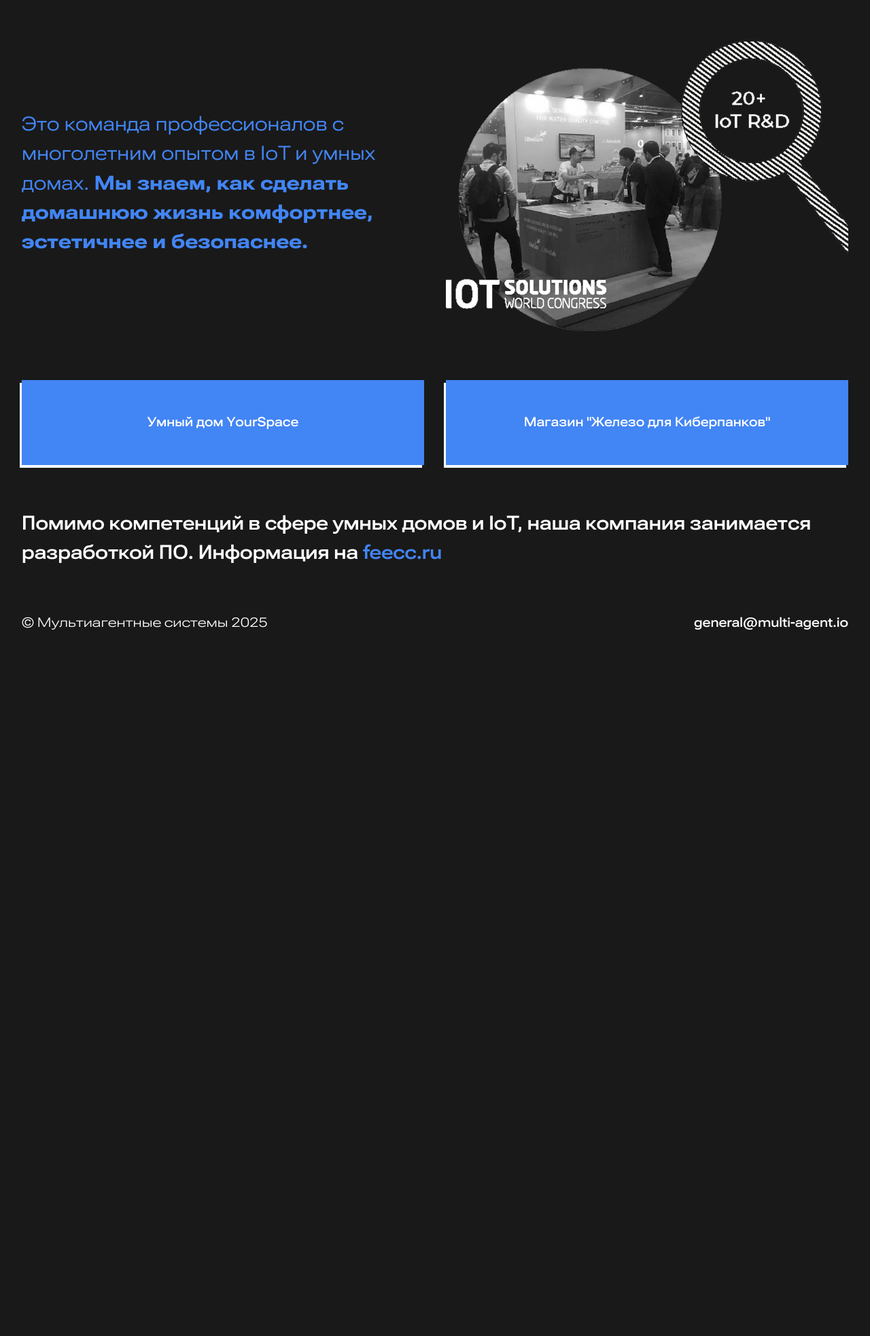
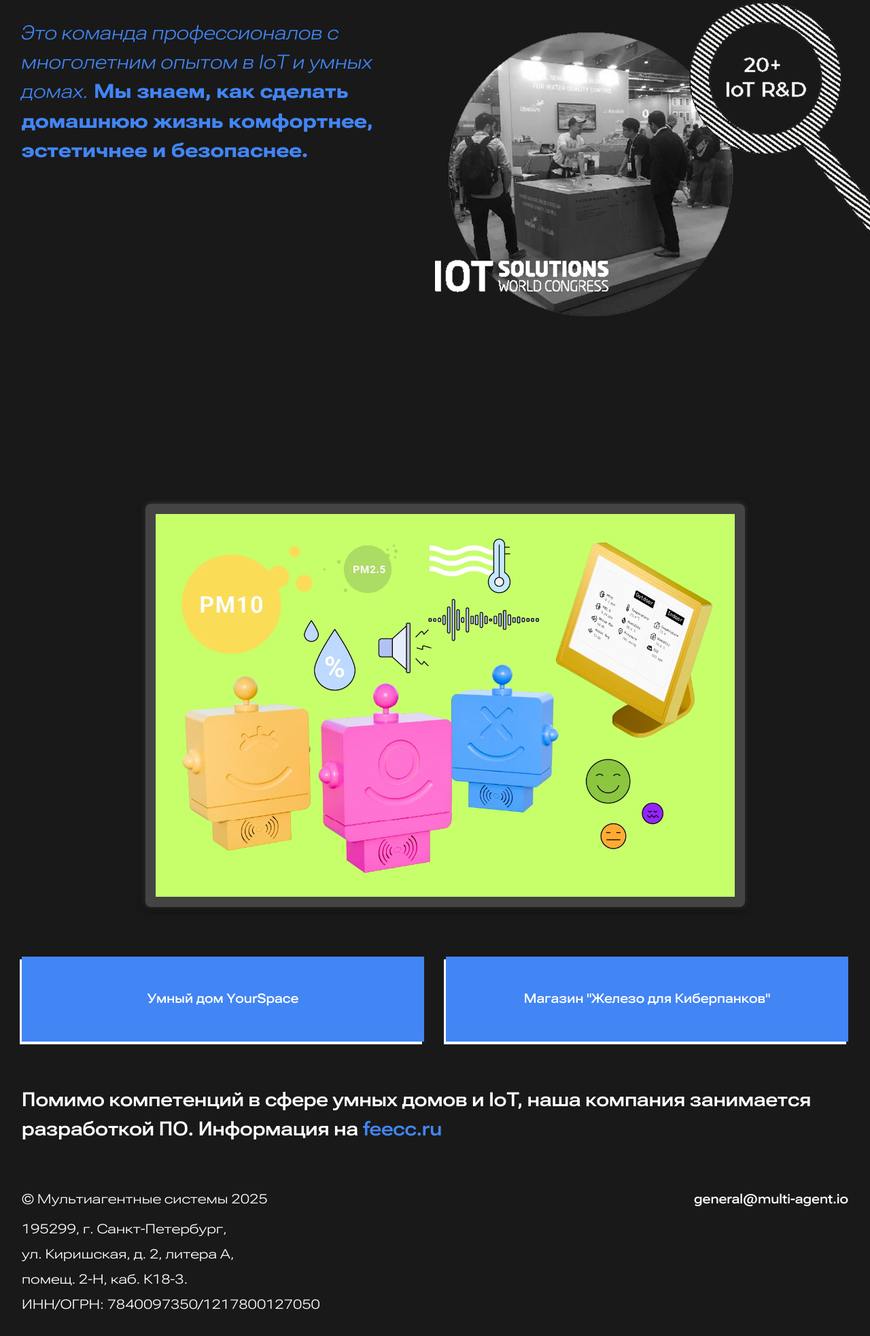
Before and after one commit to zirreal/multi-agent.io, an Astro site: page / in a window 1280 px wide. Shown: the part 117-2082 px from the top of the page at 68% size. Before the commit the page ends 1073 px from the top, so only its background shows below. Built offline with nearby package versions, Linux system fonts and the light colour scheme; Astro itself is replaced by a stand-in of ours.

Commit message:
new design

```diff
--- a/src/assets/styles/variables.css
+++ b/src/assets/styles/variables.css
@@ -3,6 +3,7 @@
 	--base-font-size: 1.2rem;
 	--font-family: "Roboto Flex", 'Roboto', system-ui, sans-serif;
 	--font-flex-base: 'wght' 500, 'wdth' 115, 'opsz' 32, 'XTRA' 520, 'XOPQ' 96, 'YOPQ' 79, 'YTAS' 750, 'YTDE' -203, 'YTFI' 738, 'YTLC' 514, 'YTUC' 712,  'GRAD' 132;
+	--font-flex-italic-light: "wght" 350, "wdth" 120, "opsz" 32, "XTRA" 520, "XOPQ" 96, "YOPQ" 79, "YTAS" 750, "YTDE" -203, "YTFI" 738, "YTLC" 514, "YTUC" 712, "slnt" -10;
 
 	--color-dark: #191919;
 	--color-light: #ffffff;
--- a/src/components/Footer.astro
+++ b/src/components/Footer.astro
@@ -13,8 +13,16 @@
 
 <footer class="footer">
   <div class="layout">
-    <div class="copyright">© {props.companyName} {props.year}</div>
-    <a class="underline" href="mailto:general@multi-agent.io">general@multi-agent.io</a>
+    <div class="contacts__address">
+      <div class="copyright">© {props.companyName} {props.year}</div>
+      <address>
+        <span>195299, г. Санкт-Петербург,</span>
+        <span>ул. Киришская, д. 2, литера А,</span>
+        <span>помещ. 2-Н, каб. К18-3.</span>
+        <span>ИНН/ОГРН: 7840097350/1217800127050</span>
+      </address>
+      </div>
+    <a class="underline" href="mailto:general@multi-agent.io" aria-label="свяжитесь с нами по email">general@multi-agent.io</a>
   </div>
 </footer>
 
@@ -28,18 +36,41 @@
   .footer .layout {
     display: flex;
     justify-content: space-between;
+    font-variation-settings:  'wght' 400, 'wdth' 148, 'opsz' 32, 'XTRA' 520, 'XOPQ' 96, 'YOPQ' 79, 'YTAS' 750, 'YTDE' -203, 'YTFI' 738, 'YTLC' 514, 'YTUC' 712;
     gap: var(--space);
   }
 
   .copyright {
-    font-variation-settings:  'wght' 400, 'wdth' 148, 'opsz' 32, 'XTRA' 520, 'XOPQ' 96, 'YOPQ' 79, 'YTAS' 750, 'YTDE' -203, 'YTFI' 738, 'YTLC' 514, 'YTUC' 712;
     color: var(--color-dark);
+    margin-bottom: calc(var(--space) * 0.5);
+  }
+
+  .contacts__address {
+    font-variation-settings: var(--font-flex-light);
+    margin-bottom: calc(var(--space) * 2);
+  }
+
+  .contacts__address address {
+    display: flex;
+    flex-direction: column;
+    font-style: normal;
+    gap: calc(var(--space-half) * 0.5);
+  }
+
+  .footer .layout a {
+    display: inline;
+    height: 100%;
   }
 
 
   @media screen and (max-width: 800px) {
     .footer .layout {
+      display: inline-flex;
       flex-direction: column;
+    }
+
+    .contacts__address {
+      margin-bottom: 0;
     }
   }
 </style>
--- a/src/pages/index.astro
+++ b/src/pages/index.astro
@@ -3,6 +3,7 @@
 import Layout from '../layouts/Layout.astro';
 
 import IOT from '../assets/img/multi-agent-systems.webp';
+import ALTRUISTS from '../assets/img/altruist.webp';
 ---
 
 <Layout
@@ -15,12 +16,16 @@
   <section class="mas">
     <div class="layout">
       <h1>Мультиагентные системы -</h1>
-      <div class="wrapper">
+      <div class="wrapper wrapper-with-img">
         <p class="title-blue mas__descr">
           <span class="title-blue--light">Это команда профессионалов с многолетним опытом в IoT и умных домах.</span> <b>Мы знаем, как сделать домашнюю жизнь комфортнее, эстетичнее и безопаснее.</b></p>
         <div class="decor-image">
           <Image src={IOT} alt="iot solutions"/>
         </div>
+      </div>
+
+      <div class="altruists">
+        <Image src={ALTRUISTS} alt="гражданская станция Альтруист"/>
       </div>
 
       <div class="wrapper">
@@ -37,17 +42,33 @@
 
 <style>
   h1 {
-    margin-bottom: calc(var(--space) * 2);
+    margin-bottom: var(--space);
   }
 
   p {
     margin-bottom: var(--space-half);
   }
 
+  .altruists {
+    width: 70%;
+    display: block;
+    margin: 0 auto;
+    margin-bottom: calc(var(--space) * 2);
+  }
+
+  .altruists img {
+    width: 100%;
+    height: 100%;
+    border: 15px solid #444;
+    box-shadow:
+      0 0 8px rgba(128, 128, 128, 0.4),
+      0 4px 12px rgba(0, 0, 0, 0.6);
+    border-radius: 8px;
+  }
+
   .wrapper {
     display: grid;
     grid-template-columns: repeat(2, 1fr);
-    align-items: center;
     gap: var(--space);
     margin-bottom:  calc(var(--space) * 2);
   }
@@ -65,6 +86,27 @@
    box-shadow: -1px 0px 3px 0 #fff;
   }
 
+  .wrapper-with-img {
+    min-height: 650px
+  }
+
+  .mas .decor-image {
+    max-width: 700px;
+    width: 100%;
+    min-height: 60vh;
+    height: 100%;
+  }
+
+  .mas .decor-image img {
+    position: absolute;
+    top: 15vh;
+    right: 0;
+    bottom: 0;
+    width: 50vw;
+    object-fit: cover;
+    z-index: 0;
+  }
+
 
   .mas__feecc {
     max-width: 1200px;
@@ -79,12 +121,39 @@
   .mas__feecc a:hover {
     color: var(--text-accent)
   }
+
   /* media queries */
+
+  @media screen and (max-width: 1200px) {
+    .wrapper-with-img {
+      min-height: unset;
+    }
+  }
 
   @media screen and (max-width: 860px) {
     .wrapper {
       grid-template-columns:  1fr;
     }
+
+    .altruists {
+      width: 100%
+    }
+
+    .altruists img {
+      width: calc(100% - 30px)
+    }
+
+
+    .mas .decor-image {
+      max-width: unset;
+      min-height: unset;
+    }
+
+    .mas .decor-image img {
+      position: static;
+      width: 100%;
+    }
+
   }
 
   @media screen and (max-width: 460px) {
```
Also changed, not shown: src/assets/img/altruist.webp (added). Lines whose indentation alone changed are shown as unchanged.
